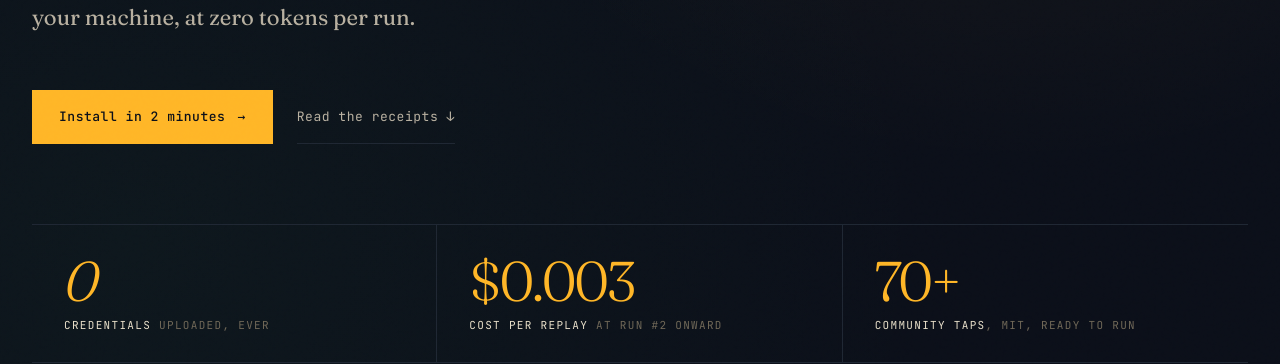
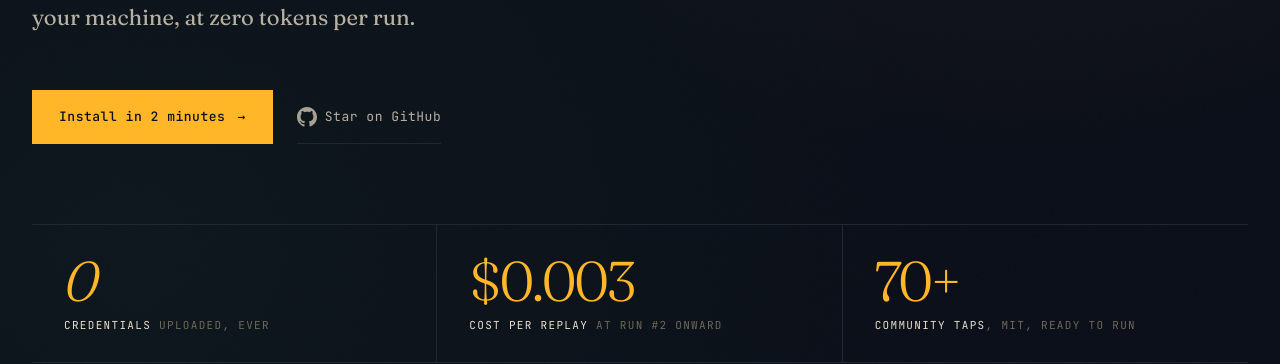
Before and after one commit to LeonTing1010/tap, a Jekyll site: the page built from docs/index.html, in a window 1280 px wide and 900 px high, scrolled down 552 px. Shown: the part 152-516 px from the top of the window. Built offline with Jekyll 4.4.1, drawn with Linux system fonts in a browser that asks for light colours.

Commit message:
feat: add GitHub Star button to hero section
Replace 'Read the receipts' secondary CTA with 'Star on GitHub' button
featuring the GitHub logo SVG. This makes it easier for visitors to
star the repository directly from the homepage.

```diff
--- a/docs/index.html
+++ b/docs/index.html
@@ -1184,8 +1184,9 @@
       <a href="#install" class="btn-primary">
         Install in 2 minutes <span class="arrow">→</span>
       </a>
-      <a href="#receipts" class="btn-ghost">
-        Read the receipts ↓
+      <a href="https://github.com/LeonTing1010/tap" class="btn-ghost" style="display:inline-flex;align-items:center;gap:8px;">
+        <svg width="20" height="20" viewBox="0 0 24 24" fill="currentColor" style="opacity:0.9;"><path d="M12 0c-6.626 0-12 5.373-12 12 0 5.302 3.438 9.8 8.207 11.387.599.111.793-.261.793-.577v-2.234c-3.338.726-4.033-1.416-4.033-1.416-.546-1.387-1.333-1.756-1.333-1.756-1.089-.745.083-.729.083-.729 1.205.084 1.839 1.237 1.839 1.237 1.07 1.834 2.807 1.304 3.492.997.107-.775.418-1.305.762-1.604-2.665-.305-5.467-1.334-5.467-5.931 0-1.311.469-2.381 1.236-3.221-.124-.303-.535-1.524.117-3.176 0 0 1.008-.322 3.301 1.23.957-.266 1.983-.399 3.003-.404 1.02.005 2.047.138 3.006.404 2.291-1.552 3.297-1.23 3.297-1.23.653 1.653.242 2.874.118 3.176.77.84 1.235 1.911 1.235 3.221 0 4.609-2.807 5.624-5.479 5.921.43.372.823 1.102.823 2.222v3.293c0 .319.192.694.801.576 4.765-1.589 8.199-6.086 8.199-11.386 0-6.627-5.373-12-12-12z"/></svg>
+        Star on GitHub
       </a>
     </div>
 
```
